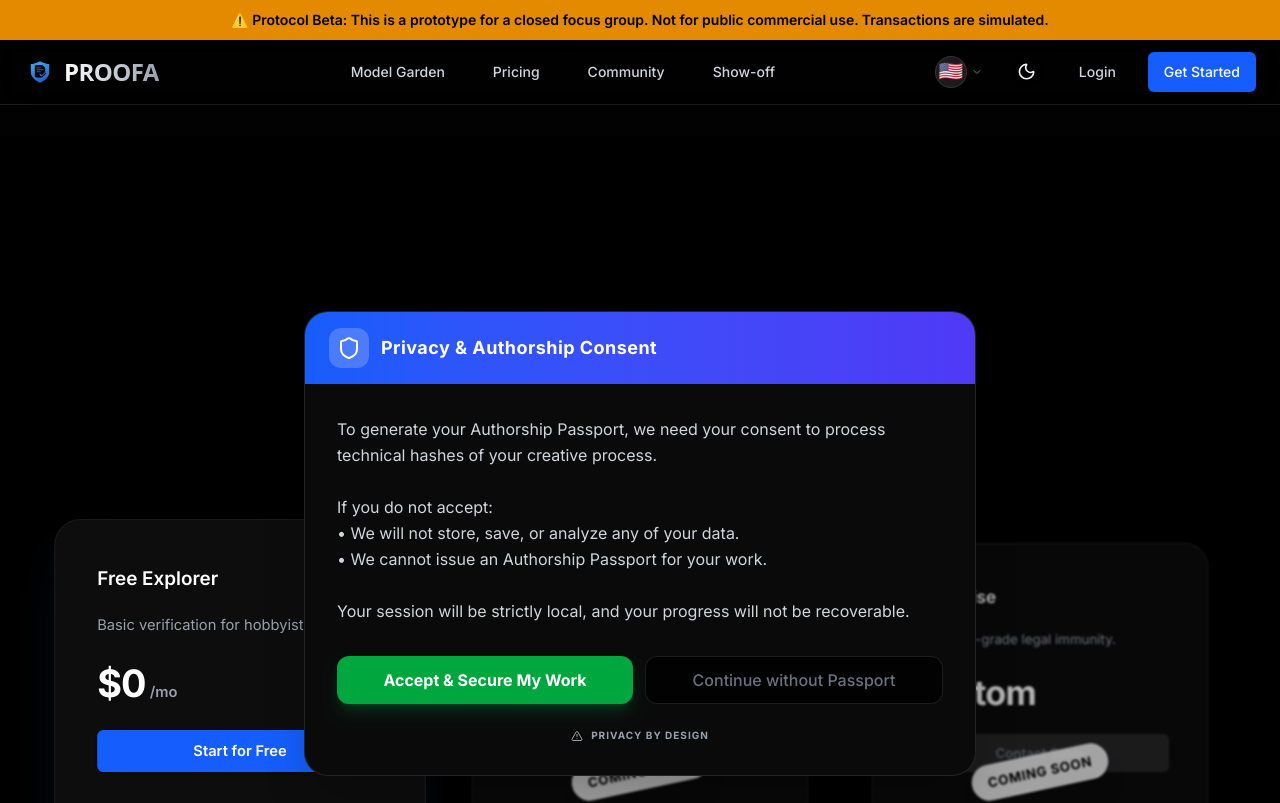
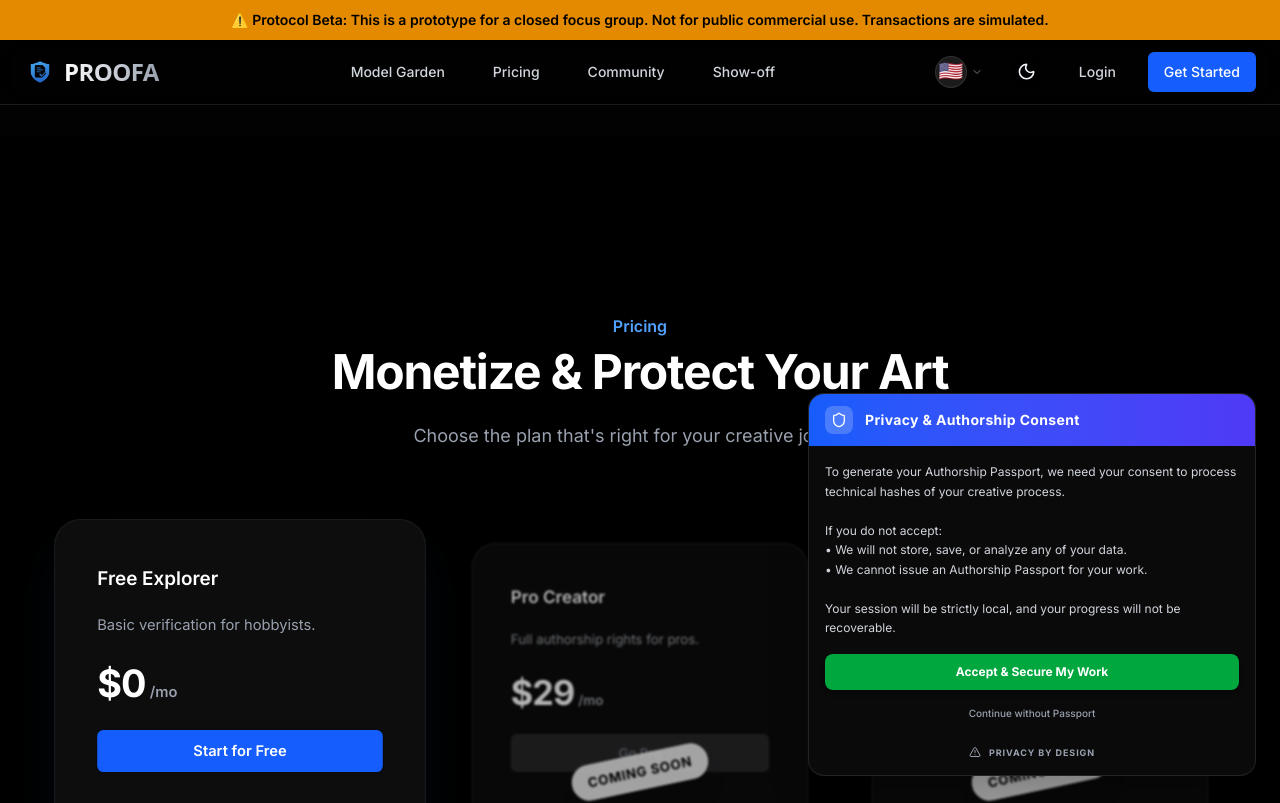
Before and after one commit to adewumi0550/proofa_web, a Next.js app: page /pricing in a window 1280 px wide. Shown: the top 803 px of the page. Built offline with nearby package versions, Linux system fonts and the light colour scheme.

Commit message:
app user delete account

```diff
--- a/src/app/(marketing)/onboarding/role/page.tsx
+++ b/src/app/(marketing)/onboarding/role/page.tsx
@@ -12,25 +12,25 @@
 
 const roles = [
     {
-        id: "student",
+        id: "Student",
         title: "Student",
         icon: GraduationCap,
         description: "I'm learning and experimenting with AI tools.",
     },
     {
-        id: "poet",
+        id: "Artist",
         title: "Poet / Artist",
         icon: Feather,
         description: "I use AI to enhance my creative expression.",
     },
     {
-        id: "educator",
+        id: "Educator",
         title: "Educator",
         icon: BookOpen,
         description: "I teach others how to use AI responsibly.",
     },
     {
-        id: "other",
+        id: "Other",
         title: "Other",
         icon: User,
         description: "I'm exploring for other professional reasons.",
--- a/src/components/beta-warning-box.tsx
+++ b/src/components/beta-warning-box.tsx
@@ -6,8 +6,8 @@
     const { t } = useLanguage();
 
     return (
-        <div className="bg-yellow-500/10 border border-yellow-500/20 rounded-lg p-4 mb-6">
-            <p className="text-yellow-500 font-medium text-sm">
+        <div className="bg-yellow-500/10 border border-yellow-500/20 rounded-lg p-3 md:p-4 mb-4 md:mb-6">
+            <p className="text-yellow-500 font-medium text-xs md:text-sm leading-relaxed text-center md:text-left">
                 {t('betaWarning')}
             </p>
         </div>
--- a/src/components/cookie-consent.tsx
+++ b/src/components/cookie-consent.tsx
@@ -38,48 +38,48 @@
                 initial={{ opacity: 0, y: 50 }}
                 animate={{ opacity: 1, y: 0 }}
                 exit={{ opacity: 0, y: 50 }}
-                className="fixed bottom-0 left-0 w-full z-[100] p-4 md:p-6 flex justify-center items-end pointer-events-none"
+                className="fixed bottom-0 left-0 w-full z-[100] p-2 md:p-6 flex justify-center items-end md:justify-end pointer-events-none"
             >
-                <div className="w-full max-w-2xl bg-white dark:bg-[#0A0A0A] border border-gray-200 dark:border-white/10 rounded-3xl shadow-2xl overflow-hidden pointer-events-auto">
+                <div className="w-full max-w-[340px] md:max-w-md bg-white dark:bg-[#0A0A0A] border border-gray-200 dark:border-white/10 rounded-2xl shadow-2xl overflow-hidden pointer-events-auto">
                     {/* Header with Icon */}
-                    <div className="bg-gradient-to-r from-blue-600 to-indigo-600 px-6 py-4 flex items-center gap-3">
-                        <div className="p-2 bg-white/20 rounded-xl">
-                            <Shield className="w-6 h-6 text-white" />
+                    <div className="bg-gradient-to-r from-blue-600 to-indigo-600 px-4 py-3 flex items-center gap-3">
+                        <div className="p-1.5 bg-white/20 rounded-lg">
+                            <Shield className="w-4 h-4 text-white" />
                         </div>
-                        <h3 className="text-lg font-bold text-white tracking-wide">
+                        <h3 className="text-sm font-bold text-white tracking-wide">
                             {t('consentTitle')}
                         </h3>
                     </div>
 
-                    <div className="p-6 md:p-8 space-y-6">
+                    <div className="p-4 space-y-3">
                         {/* Content */}
-                        <div className="text-gray-600 dark:text-gray-300 space-y-4 text-sm md:text-base leading-relaxed">
+                        <div className="text-gray-600 dark:text-gray-300 space-y-2 text-xs leading-relaxed">
                             <p className="whitespace-pre-line">
                                 {t('consentText')}
                             </p>
                         </div>
 
                         {/* Buttons */}
-                        <div className="flex flex-col md:flex-row gap-3 pt-2">
+                        <div className="flex flex-col gap-2 pt-1">
                             <Button
                                 onClick={handleAccept}
-                                size="lg"
-                                className="flex-1 bg-green-600 hover:bg-green-700 text-white font-bold h-12 rounded-xl text-sm md:text-base shadow-lg shadow-green-500/20 transition-all hover:scale-[1.02]"
+                                size="sm"
+                                className="w-full bg-green-600 hover:bg-green-700 text-white font-bold h-9 rounded-lg text-xs shadow-md transition-all hover:scale-[1.02]"
                             >
                                 {t('consentAccept')}
                             </Button>
                             <Button
                                 onClick={handleDecline}
-                                variant="outline"
-                                size="lg"
-                                className="flex-1 h-12 rounded-xl border-gray-200 dark:border-white/10 text-gray-500 hover:bg-gray-50 dark:hover:bg-white/5 font-medium text-sm md:text-base"
+                                variant="ghost"
+                                size="sm"
+                                className="w-full h-8 rounded-lg text-gray-400 hover:text-gray-600 dark:hover:text-gray-200 hover:bg-transparent font-medium text-[10px]"
                             >
                                 {t('consentDecline')}
                             </Button>
                         </div>
 
-                        <div className="text-center">
-                            <p className="text-[10px] text-gray-400 uppercase tracking-widest font-bold flex items-center justify-center gap-2">
+                        <div className="text-center pt-1">
+                            <p className="text-[9px] text-gray-400 uppercase tracking-widest font-bold flex items-center justify-center gap-2">
                                 <AlertTriangle className="w-3 h-3" />
                                 Privacy by Design
                             </p>
```
